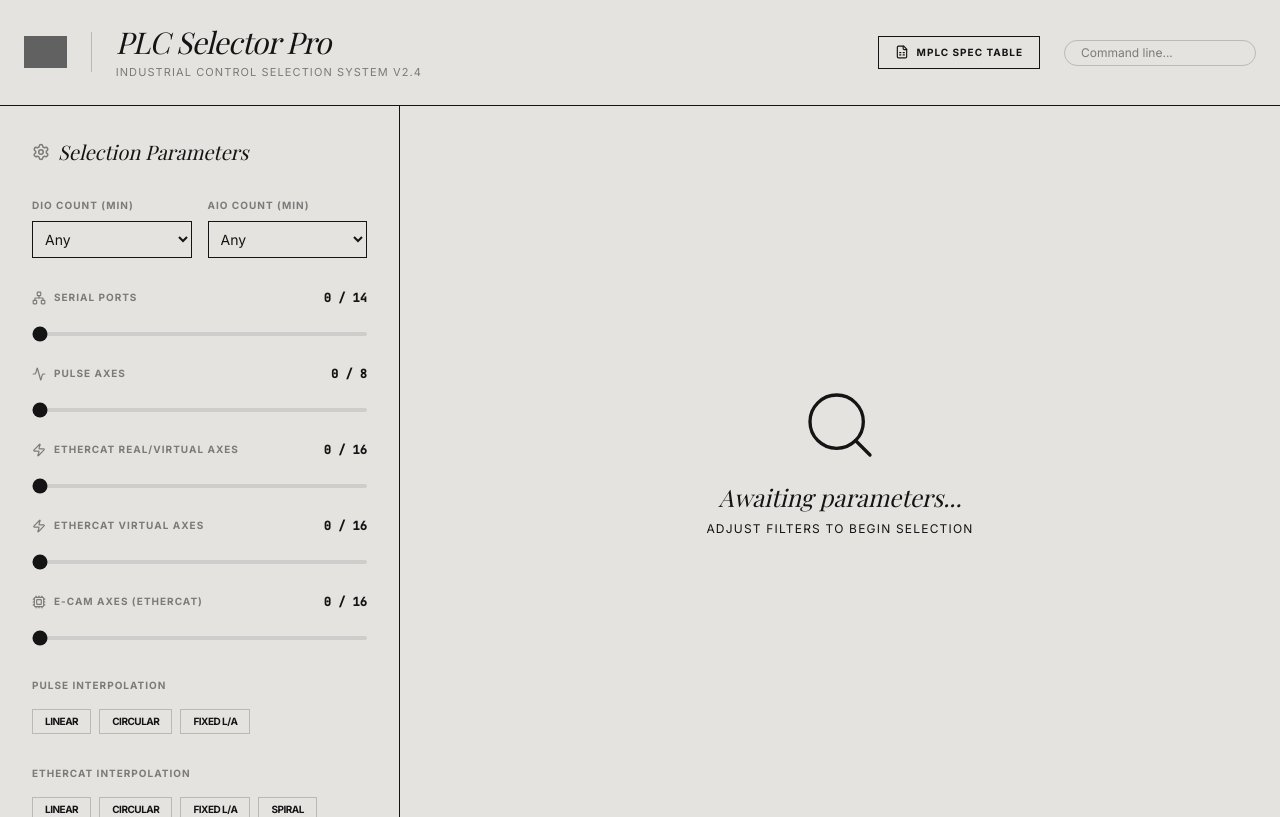
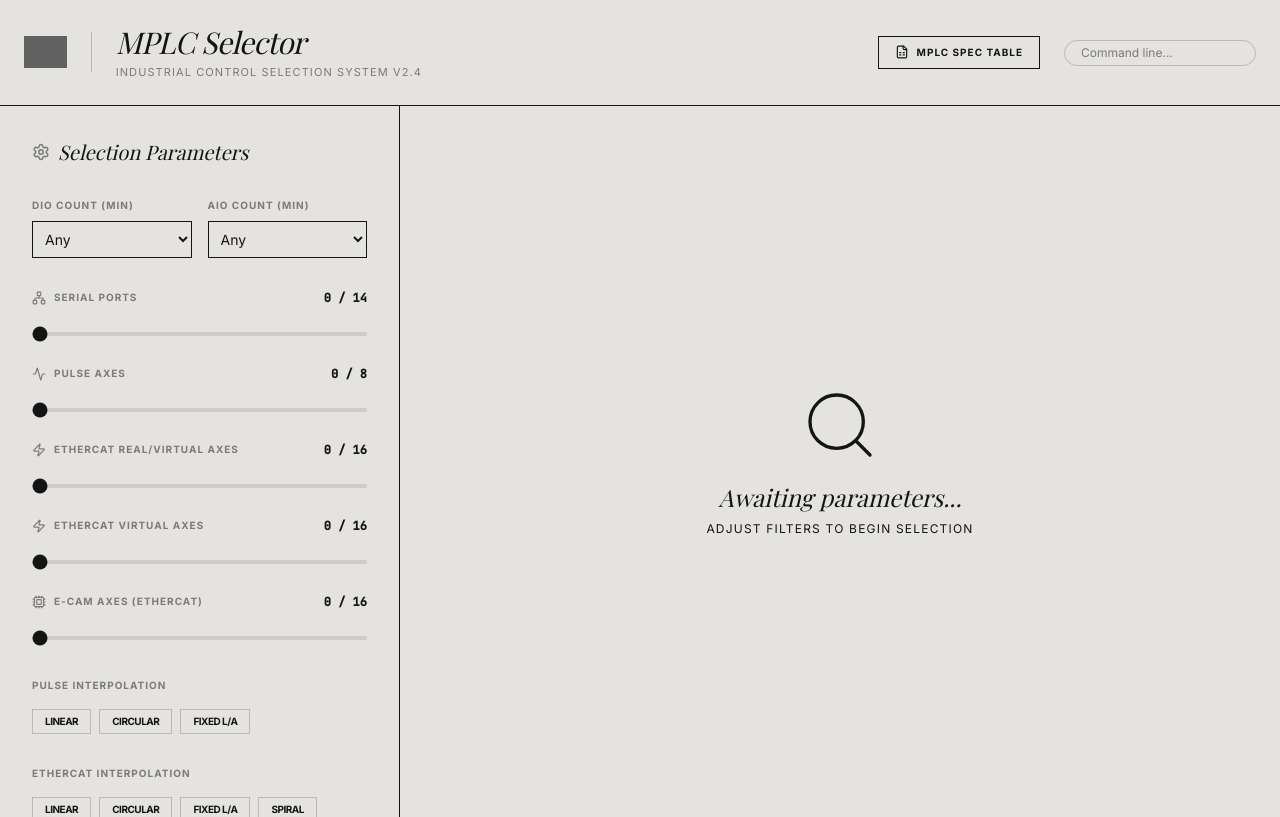
Before and after one commit to Saqi777/PLC_Selerctor_Demo, a React (Vite) app: page / in a window 1280 px wide. Built offline with nearby package versions, Linux system fonts and the light colour scheme; grey boxes are pictures that could not be loaded; a web font is replaced by a local one.

Commit message:
feat: Update application name to MPLC Selector
Renames the application from "PLC Selector Pro" to "MPLC Selector" across the UI and metadata files. This aligns the project's branding with its actual functionality.

```diff
--- a/index.html
+++ b/index.html
@@ -3,7 +3,7 @@
   <head>
     <meta charset="UTF-8" />
     <meta name="viewport" content="width=device-width, initial-scale=1.0" />
-    <title>My Google AI Studio App</title>
+    <title>MPLC Selector</title>
   </head>
   <body>
     <div id="root"></div>
--- a/metadata.json
+++ b/metadata.json
@@ -1,5 +1,5 @@
 {
-  "name": "PLC & Controller Selector Pro",
-  "description": "A professional selection tool for PLC and industrial controllers based on technical specifications and performance requirements.",
+  "name": "MPLC Selector",
+  "description": "A professional selection tool for MPLC and industrial controllers based on technical specifications and performance requirements.",
   "requestFramePermissions": []
 }
--- a/src/App.tsx
+++ b/src/App.tsx
@@ -227,7 +227,7 @@ export default function App() {
           </a>
           <div className="h-10 w-[1px] bg-[#141414]/20" />
           <div>
-            <h1 className="font-serif italic text-3xl tracking-tight">PLC Selector Pro</h1>
+            <h1 className="font-serif italic text-3xl tracking-tight">MPLC Selector</h1>
             <p className="text-[11px] uppercase tracking-widest opacity-50 mt-1">Industrial Control Selection System v2.4</p>
           </div>
         </div>
```
